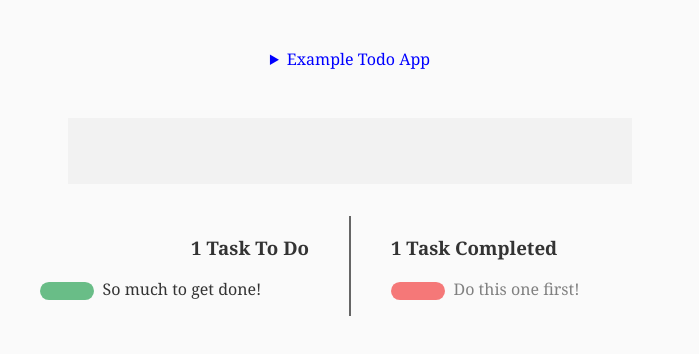
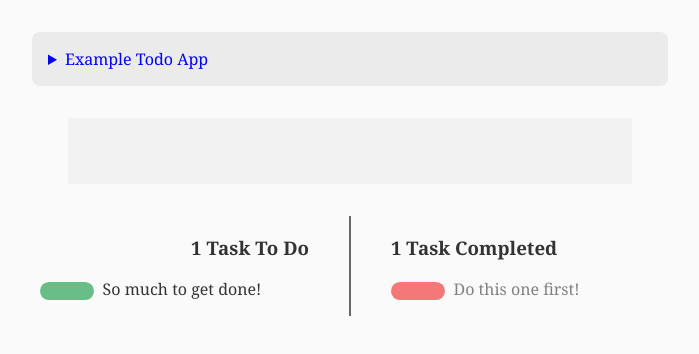
Before and after one commit to JoshLong23/react-todo-001, a React (Create React App) app: page / in a window 1280 px wide. Shown: the top 354 px of the page, without its empty margins (290-989 px from the left). Built offline with nearby package versions, Linux system fonts and the light colour scheme.

Commit message:
Message box update

```diff
--- a/src/App.js
+++ b/src/App.js
@@ -5,8 +5,18 @@ import Todo from './Todo';
 function App() {
   return (
     <div className='App'>
-      <details style={{ margin: '2rem', padding: '1rem' }}>
-        <summary style={{ color: 'blue' }}>Example Todo App</summary>
+      <details
+        style={{
+          margin: '2rem',
+          padding: '1rem',
+          cursor: 'auto',
+          textAlign: 'left',
+          background: 'rgba(100,100,100,0.1)',
+          borderRadius: '0.5rem'
+        }}
+      >
+        <br />
+        <summary style={{ color: 'blue', cursor: 'pointer' }}>Example Todo App</summary>
         This is an example todo app I built using React and Styled Components. Any items you add to
         this list are stored in React state and will not persist if you leave the page or reload
       </details>
```
